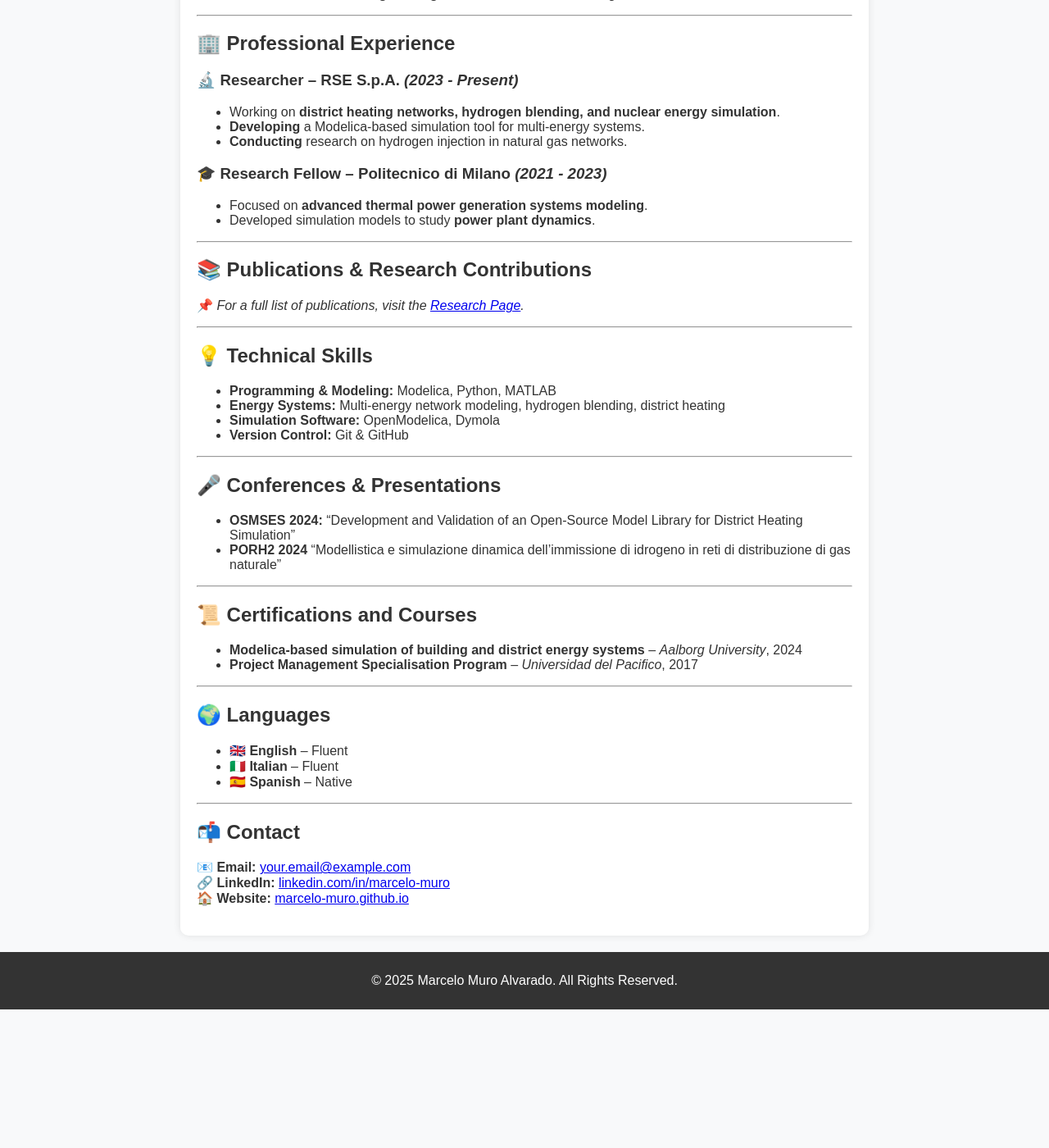
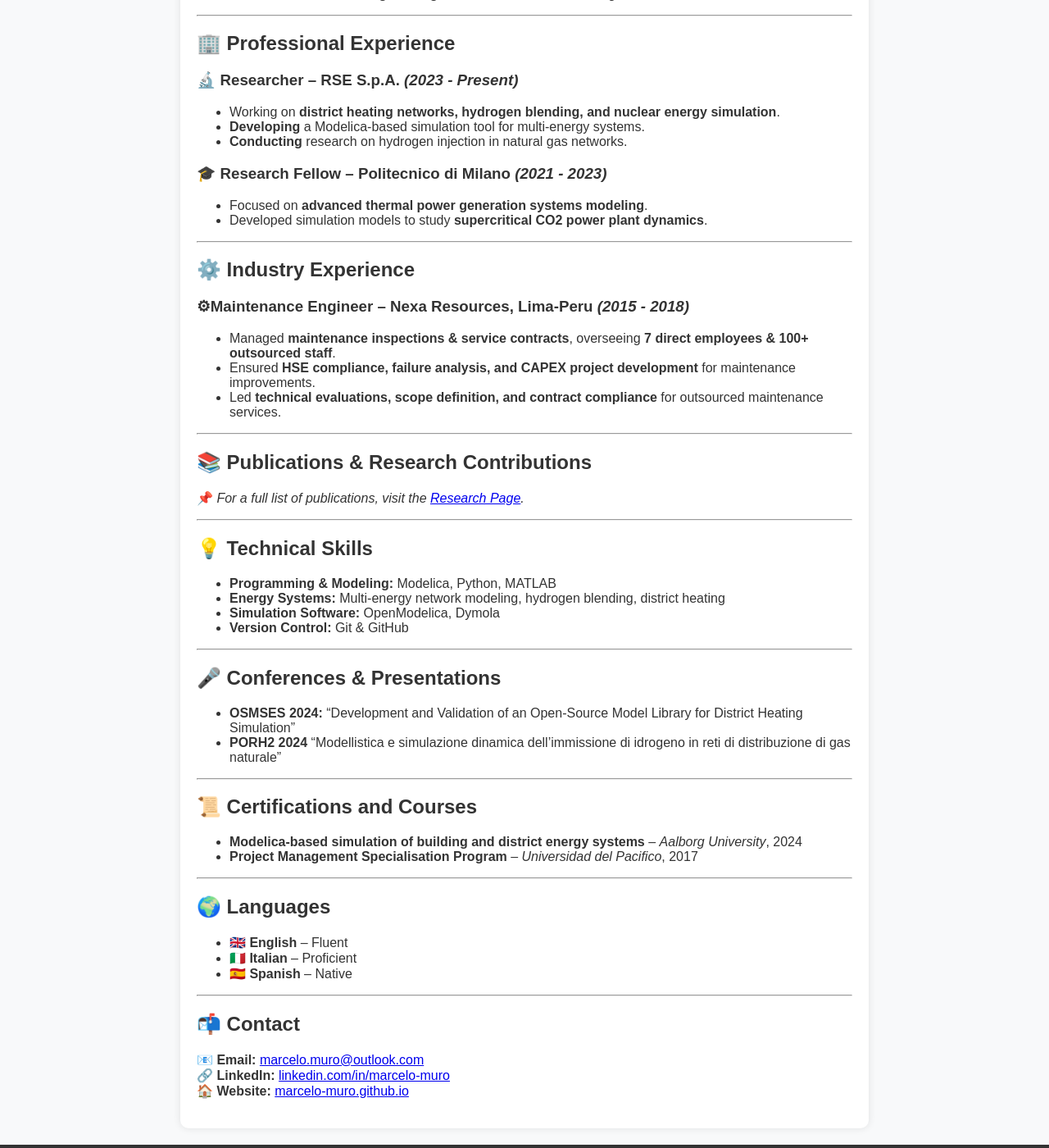
Before and after one commit to marcelo-muro/marcelo-muro.github.io, a Jekyll site: the page built from cv.md, in a window 1280 px wide and 1400 px high, scrolled down 390 px. Shown: the whole window at 82% size. Built offline with Jekyll 4.4.1, drawn with Linux system fonts in a browser that asks for light colours; before the commit the page ends 1621 px from its top, so only the background shows below that.

Commit message:
Update cv.md

```diff
--- a/cv.md
+++ b/cv.md
@@ -23,7 +23,16 @@ permalink: /cv/
 
 ### **🎓 Research Fellow – Politecnico di Milano** *(2021 - 2023)*
 - Focused on **advanced thermal power generation systems modeling**.
-- Developed simulation models to study **power plant dynamics**.
+- Developed simulation models to study **supercritical CO2 power plant dynamics**.
+
+---
+
+## ⚙️ Industry Experience
+
+### ⚙**Maintenance Engineer – Nexa Resources, Lima-Peru** *(2015 - 2018)*
+- Managed **maintenance inspections & service contracts**, overseeing **7 direct employees & 100+ outsourced staff**.
+- Ensured **HSE compliance, failure analysis, and CAPEX project development** for maintenance improvements.
+- Led **technical evaluations, scope definition, and contract compliance** for outsourced maintenance services.
 
 ---
 
@@ -54,12 +63,12 @@ permalink: /cv/
 
 ## 🌍 Languages
 - 🇬🇧 **English** – Fluent
-- 🇮🇹 **Italian** – Fluent
+- 🇮🇹 **Italian** – Proficient
 - 🇪🇸 **Spanish** – Native
 
 ---
 
 ## 📬 Contact
-📧 **Email:** [your.email@example.com](mailto:marcelo.muro@outlook.com)
+📧 **Email:** [marcelo.muro@outlook.com](mailto:marcelo.muro@outlook.com)
 🔗 **LinkedIn:** [linkedin.com/in/marcelo-muro](https://www.linkedin.com/in/marcelomuro)
 🏠 **Website:** [marcelo-muro.github.io](https://marcelo-muro.github.io)
```
